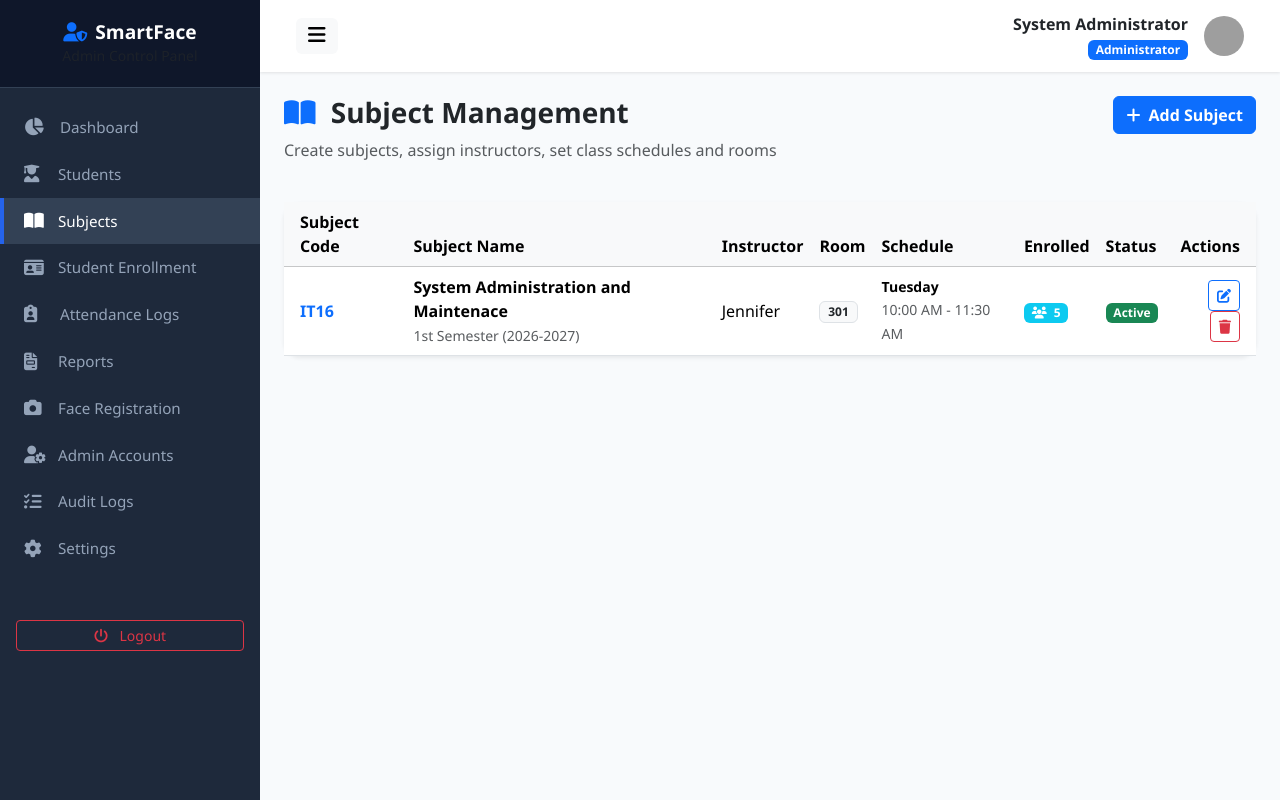
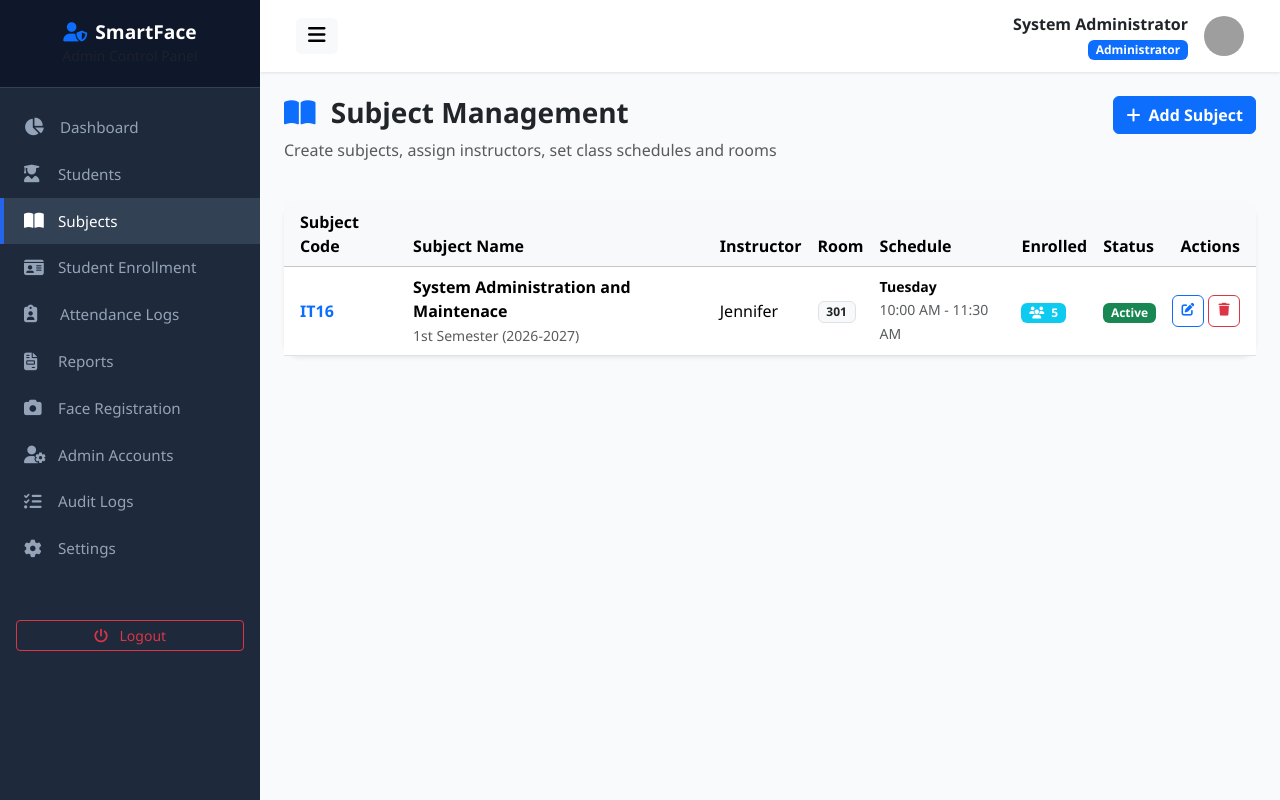
Before and after one commit to pcham7801-debug/smartface-attendance, a PHP site: page /admin/subjects.php in a window 1280 px wide. Run offline with PHP 8.4, Linux system fonts and the light colour scheme; a user stored in the database is signed in; data comes from the database, SQL or seed files in the repository; some libraries are stand-ins or nearby versions; grey boxes are pictures that could not be loaded.

Commit message:
Fix: uniform action button sizes in subjects table

```diff
--- a/admin/subjects.php
+++ b/admin/subjects.php
@@ -158,12 +158,14 @@ $subjects = $stmt->fetchAll();
                                     <span class="badge <?= $subj['status'] === 'active' ? 'bg-success' : 'bg-secondary' ?>"><?= ucfirst($subj['status']) ?></span>
                                 </td>
                                 <td class="text-end pe-3">
-                                    <button type="button" class="btn btn-sm btn-outline-primary" data-bs-toggle="modal" data-bs-target="#editModal<?= $subj['id'] ?>" title="Edit Subject">
-                                        <i class="fa-solid fa-pen-to-square"></i>
+                                    <div class="d-inline-flex gap-1">
+                                    <button type="button" class="btn btn-action btn-outline-primary" data-bs-toggle="modal" data-bs-target="#editModal<?= $subj['id'] ?>" title="Edit Subject">
+                                        <i class="fa-solid fa-pen-to-square fa-fw"></i>
                                     </button>
-                                    <a href="?delete_id=<?= $subj['id'] ?>" class="btn btn-sm btn-outline-danger" onclick="return confirm('Delete this subject and all its attendance records?')" title="Delete Subject">
-                                        <i class="fa-solid fa-trash"></i>
+                                    <a href="?delete_id=<?= $subj['id'] ?>" class="btn btn-action btn-outline-danger" onclick="return confirm('Delete this subject and all its attendance records?')" title="Delete Subject">
+                                        <i class="fa-solid fa-trash fa-fw"></i>
                                     </a>
+                                    </div>
 
                                     <!-- Edit Subject Modal -->
                                     <div class="modal fade text-start" id="editModal<?= $subj['id'] ?>" tabindex="-1">
```
